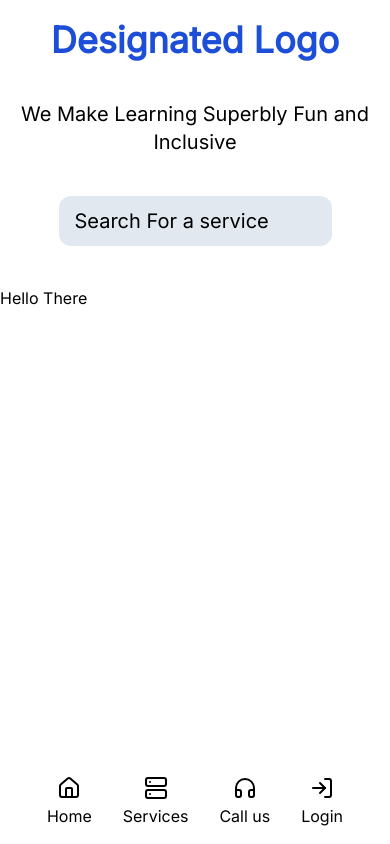
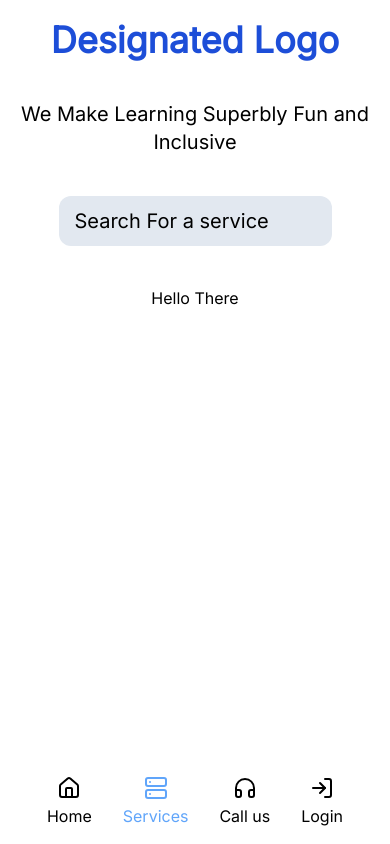
Before and after one commit to Mayor-Rhymes/learning-platform, a Vue app: page /about in a window 390 px wide. Built offline with nearby package versions, Linux system fonts and the light colour scheme.

Commit message:
Styling and code refactoring

```diff
--- a/index.html
+++ b/index.html
@@ -3,12 +3,12 @@
   <head>
     <meta charset="UTF-8" />
     <link rel="icon" type="image/svg+xml" href="/vite.svg" />
-    <meta name="viewport" content="width=device-width, maximum-scale=1.0" />
+    <meta name="viewport" content="width=device-width, initial-scale=1.0" />
     <link rel="stylesheet" href="https://fonts.googleapis.com/css?family=Inter">
     <title>Learning System</title>
   </head>
   <body>
-    <div id="app"></div>
+    <div id="app" class="min-w-fit"></div>
     <script type="module" src="/src/main.ts"></script>
   </body>
 </html>
--- a/src/App.vue
+++ b/src/App.vue
@@ -3,21 +3,14 @@ import Navbar from "./components/Navbar.vue";
 // import HeroSection from "./components/HeroSection.vue";
 // import Partners from "./components/Partners.vue";
 import MobileNav from "./components/MobileNav.vue";
-import {RouterView} from "vue-router";
 </script>
 
 <template>
-  <div class="min-w-fit box-border justify-center flex flex-col md:mt-40 lg:mt-40 gap-10 mb-20">
-
+  <div
+    class="min-w-fit box-border justify-center flex flex-col md:mt-40 lg:mt-40 gap-10 mb-40"
+  >
     <Navbar />
-
-    <RouterView />
-
-
+     <router-view />
     <MobileNav />
-
   </div>
-
-
-
 </template>
--- a/src/components/Metric.vue
+++ b/src/components/Metric.vue
@@ -9,7 +9,7 @@
     </div>
 
     <div
-      class="flex justify-evenly bg-black text-xl py-12 px-12 gap-20 text-white rounded-lg"
+      class="flex flex-col lg:flex-row justify-evenly bg-black text-xl py-12 px-12 gap-20 text-white rounded-lg"
     >
       <div class="flex flex-col items-center justify-center">
         <p class="text-center">10k+</p>
--- a/src/components/MobileNav.vue
+++ b/src/components/MobileNav.vue
@@ -1,27 +1,42 @@
 <script setup lang="ts">
-
-   import { Home, Headphones, Server, LogIn } from "lucide-vue-next"
-   import {RouterLink} from "vue-router"
+import { Home, Headphones, Server, LogIn } from "lucide-vue-next";
 </script>
 
 <template>
-    <nav class="flex p-4 md:hidden lg:hidden bottom-0 w-full bg-white items-center z-20 justify-evenly fixed">
-        <RouterLink to="/" class="flex cursor-pointer gap-1 justify-center items-center flex-col">
+  <nav
+    class="flex p-4 md:hidden lg:hidden bottom-0 w-full bg-white items-center z-20 justify-evenly fixed"
+  >
+    <router-link
+      active-class="text-blue-400"
+      to="/"
+      class="flex cursor-pointer gap-1 justify-center items-center flex-col"
+    >
       <Home />
       <p>Home</p>
-
-        </RouterLink>
-        <RouterLink to="/about" class="flex cursor-pointer gap-1 justify-center items-center flex-col">
+    </router-link>
+    <router-link
+      active-class="text-blue-400"
+      to="/about"
+      class="flex cursor-pointer gap-1 justify-center items-center flex-col"
+    >
       <Server />
       <p>Services</p>
-        </RouterLink>
-        <RouterLink to="/" class="flex cursor-pointer gap-1 justify-center items-center flex-col">
+    </router-link>
+    <router-link
+      active-class="text-blue-400"
+      to="/contact"
+      class="flex cursor-pointer gap-1 justify-center items-center flex-col"
+    >
       <Headphones />
       <p>Call us</p>
-        </RouterLink>
-        <RouterLink to="/" class="flex cursor-pointer gap-1 justify-center items-center flex-col">
+    </router-link>
+    <router-link
+      active-class="text-blue-400"
+      to="/login"
+      class="flex cursor-pointer gap-1 justify-center items-center flex-col"
+    >
       <LogIn />
       <p>Login</p>
-        </RouterLink>
+    </router-link>
   </nav>
 </template>
--- a/src/components/Navbar.vue
+++ b/src/components/Navbar.vue
@@ -1,15 +1,14 @@
 <script setup lang="ts">
 import { ChevronDown, Phone } from "lucide-vue-next";
-import { RouterLink } from "vue-router";
 </script>
 
 <template>
-  <RouterLink
+  <router-link
     to="/"
     class="lg:hidden md:hidden block mt-5 text-center text-blue-700 text-4xl font-bold"
   >
     Designated Logo
-  </RouterLink>
+  </router-link>
 
   <p class="lg:hidden md:hidden text-xl block text-center">
     We Make Learning Superbly Fun and Inclusive
@@ -17,7 +16,7 @@ import { RouterLink } from "vue-router";
   <nav
     class="w-full hidden md:flex lg:flex p-5 items-center fixed top-0 bg-white justify-center gap-5 font-semibold lg:border-b-gray-100 lg:border-b-4"
   >
-    <RouterLink to="/">Designated Logo</RouterLink>
+    <router-link to="/">Designated Logo</router-link>
 
     <div>
       <p
@@ -39,13 +38,13 @@ import { RouterLink } from "vue-router";
       <Phone /> Contact us
     </div>
 
-    <RouterLink
+    <router-link
       active-class="bg-gray-200 rounded-md"
       to="/about"
       class="flex active:bg-gray-200 active:rounded-md items-center p-2 hover:bg-gray-200 hover:rounded-md cursor-pointer transition-all delay-100 duration-150"
     >
       About
-    </RouterLink>
+    </router-link>
 
     <div
       class="flex items-center p-2 hover:bg-gray-200 hover:rounded-md cursor-pointer transition-all delay-100 duration-150"
--- a/src/reusables/LinkItem.vue
+++ /dev/null
@@ -1,15 +0,0 @@
-<script setup lang="ts">
-import { VueElement } from 'vue';
-
-    defineProps<{
-        icon: VueElement,
-        title: string,
-    }>();
-
-
-</script>
-
-
-<template>
-  <div class="flex items-center"><Slot>{{ icon }}</slot> {{title}}</div>
-</template>
--- a/src/style.css
+++ b/src/style.css
@@ -5,6 +5,6 @@
 @layer base {
     html {
       font-family: "Inter", system-ui, sans-serif;
-
+      width: 100%;
     }
 }
--- a/src/views/AboutView.vue
+++ b/src/views/AboutView.vue
@@ -1,7 +1,9 @@
-
+<!-- <script setup lang="ts">
+   import HeroSection from "../components/HeroSection.vue";
+   import Partners from "../components/Partners.vue";
+   import Metric from "../components/Metric.vue";
+</script> -->
 
 <template>
-    <main>
-        Hello There
-    </main>
+  <p class="text-center">Hello There</p>
 </template>
```
Also changed, not shown: src/views/HomeView.vue (+3 -5 lines), 1 other file (tests, documents, lock files or other folders). Lines whose indentation alone changed are shown as unchanged.
